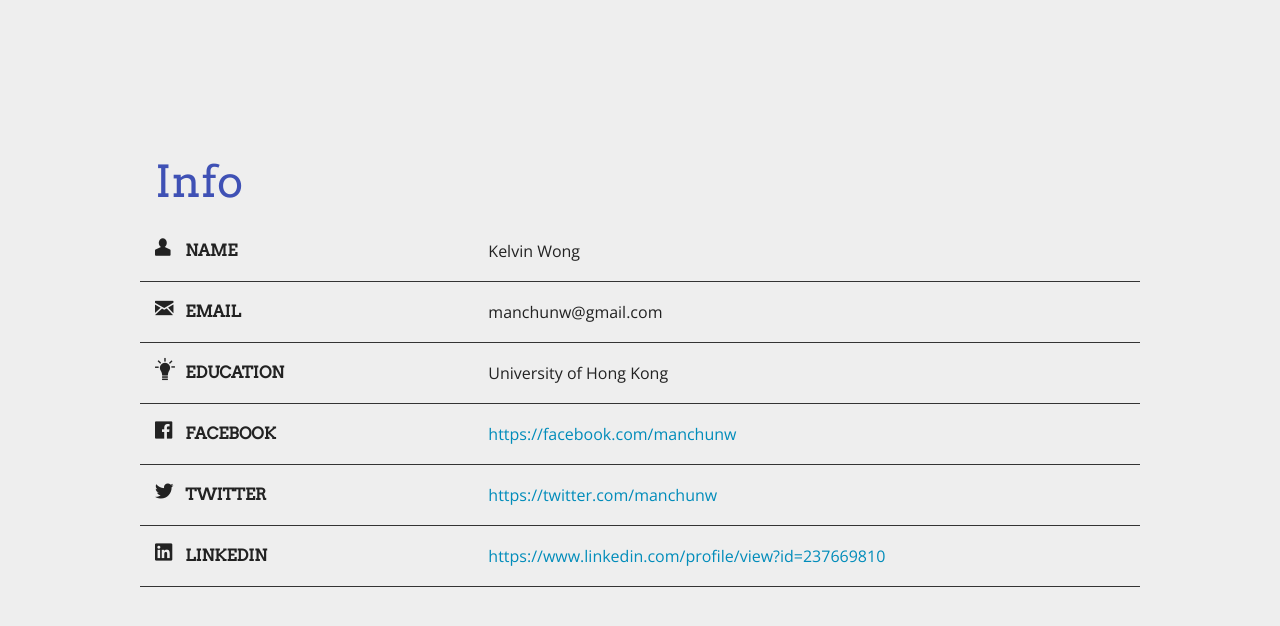
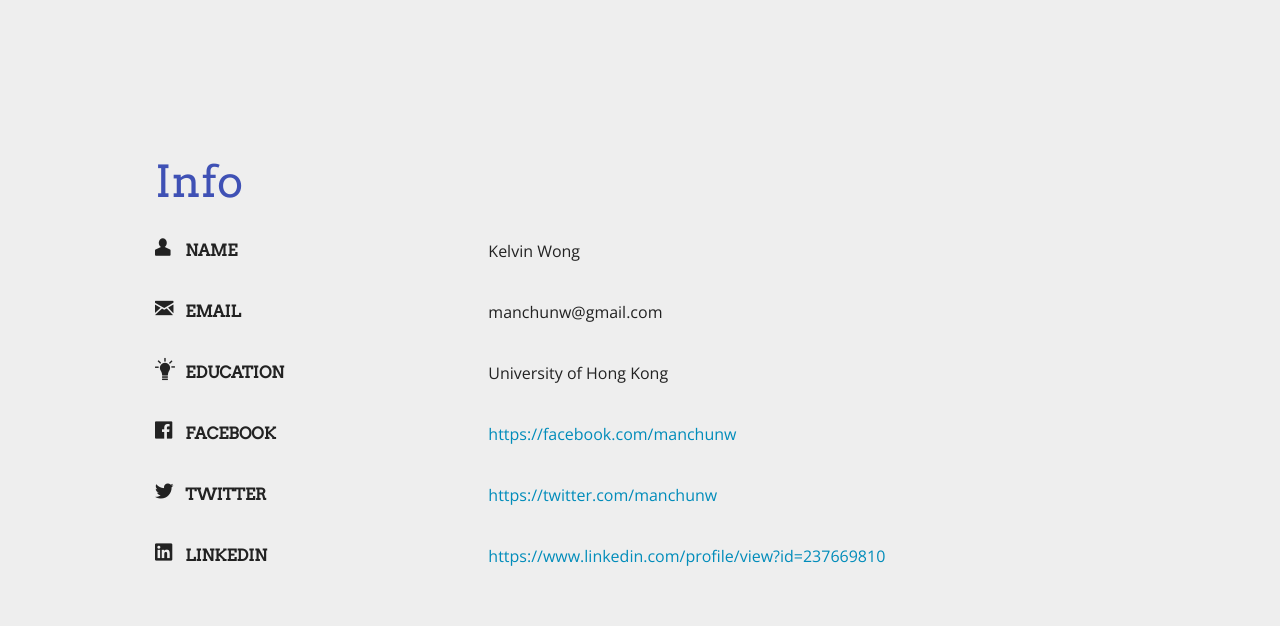
Before and after one commit to manchunw/github.mcwong.me, a plain HTML site: page index.html in a window 1280 px wide. Shown: the part 1762-2388 px from the top of the page. Drawn offline with nearby package versions, Linux system fonts and the light colour scheme.

Commit message:
Styling fixed

```diff
--- a/css/custom.css
+++ b/css/custom.css
@@ -110,7 +110,7 @@ div#section-info .columns.large-3.medium-4 {
 	line-height:40px;
 	padding-top:10px;
 	padding-bottom:10px;
-	border-bottom:#333 1px solid;
+	border-bottom:#eee 1px solid;
 }
 p, span, h1, h2, h3, h4, h5, h6, a, div, li {
 	font-family: Arvo, 'Helvetica Neue', Helvetica, Arial, STHeiti, 'Microsoft JhengHei', 微軟正黑體, sans-serif;
```
